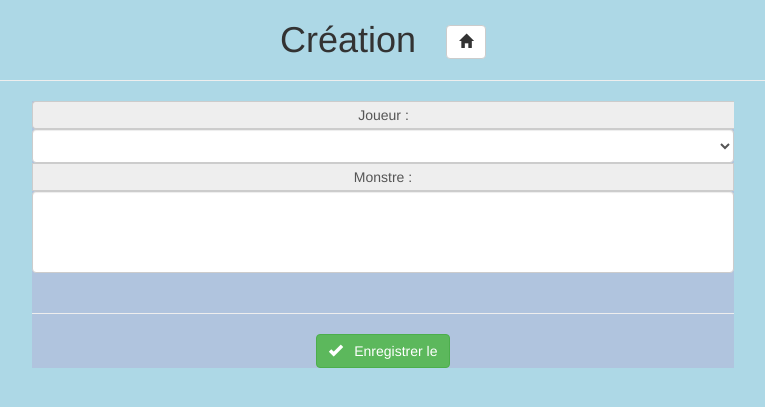
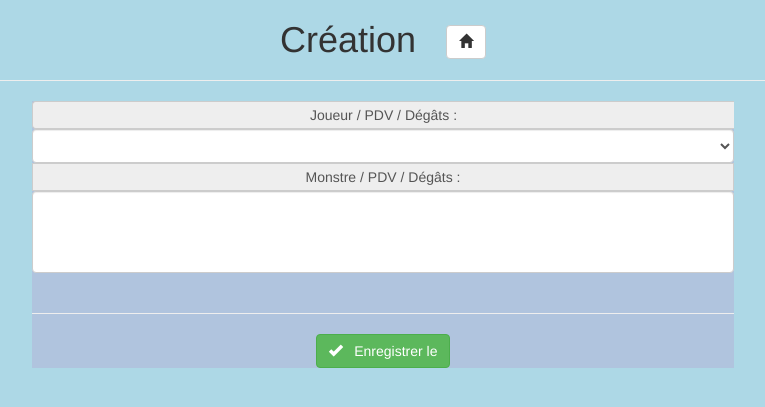
Before and after one commit to Annunzin/jdr, a PHP site: page /pages/creation.php in a window 1280 px wide. Shown: the top 407 px of the page, without its empty margins (257-1022 px from the left). Run offline with PHP 8.4, Linux system fonts and the light colour scheme; lists and menus that the app fills with data are empty; some libraries are stand-ins or nearby versions.

Commit message:
Update creation.php

```diff
--- a/pages/creation.php
+++ b/pages/creation.php
@@ -56,13 +56,14 @@
 
 
 
-            <label for="joueur_choisi" class="input-group-addon">Joueur : </label>
+            <label for="joueur_choisi" class="input-group-addon">Joueur / PDV / Dégâts : </label>
 
             <select name="joueur_choisi" class="form-control">
                 <?php
                 if(isset($lesJoueurs)&&!empty($lesJoueurs)){
                     foreach($lesJoueurs as $unJoueur) {
-                        echo '<option value="' . $unJoueur->getId(). '" >' . $unJoueur->getPseudo() . '</option>';
+                        echo '<option value="' . $unJoueur->getId(). '" >' . $unJoueur->getPseudo() .' / '.$unJoueur->getVie()
+                        .' / '.$unJoueur->getDegatBase().'</option>';
                     }
 
                 }
@@ -74,7 +75,7 @@
             </select>
 
 
-            <label for="monstre_choisi[]" class="input-group-addon">Monstre : </label>
+            <label for="monstre_choisi[]" class="input-group-addon">Monstre / PDV / Dégâts : </label>
 
             <div id="champs">
                 <select  name="monstre_choisi[]" multiple class="form-control">
@@ -84,7 +85,8 @@
                     if(isset($lesMonstres)&&!empty($lesMonstres)){
 
                         foreach($lesMonstres as $unMonstre) {
-                            echo '<option value="' . $unMonstre->getId(). '" >' . $unMonstre->getNom() . ' / '. $unMonstre->getEspece(). '</option>';
+                            echo '<option value="' . $unMonstre->getId(). '" >' . $unMonstre->getNom() . ' / '. $unMonstre->getEspece().
+                                ' / '.$unMonstre->getVie().' / '.$unMonstre->getDegatBase(). '</option>';
                         }
 
                     }
```
